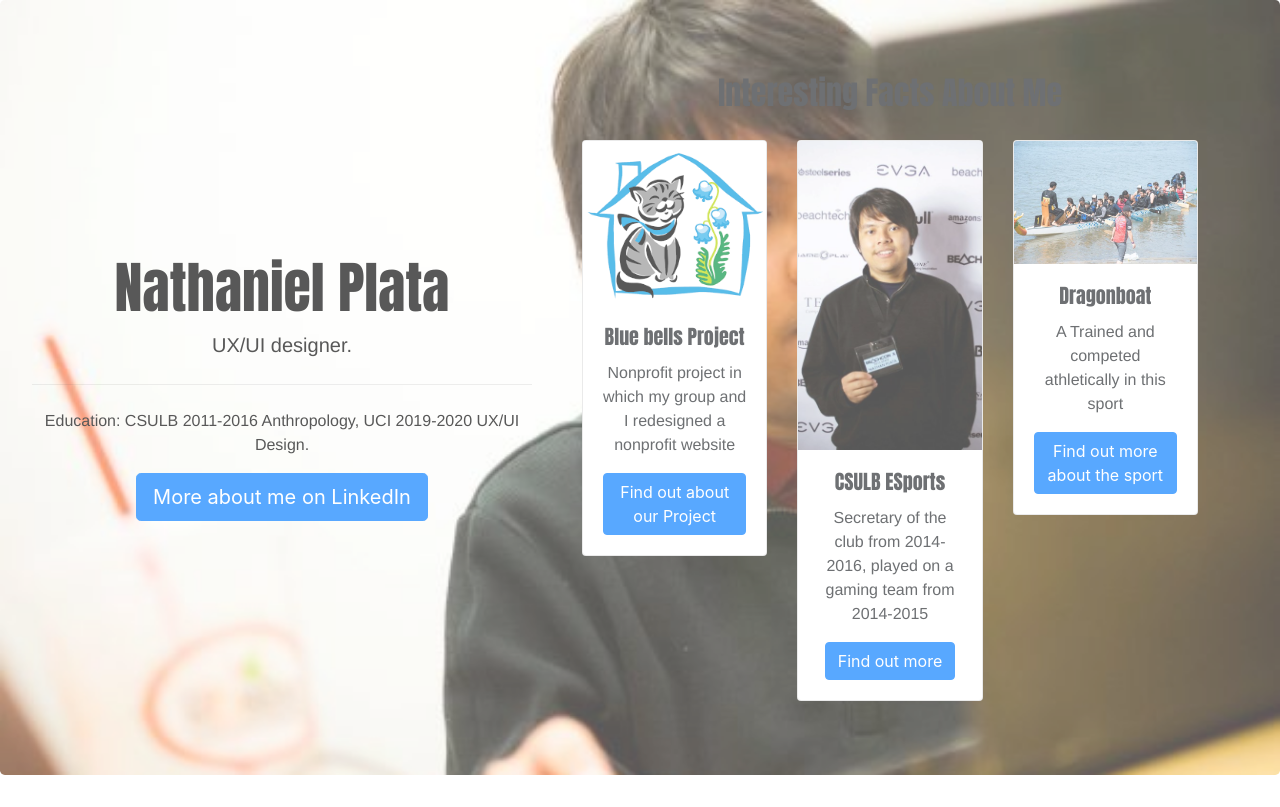
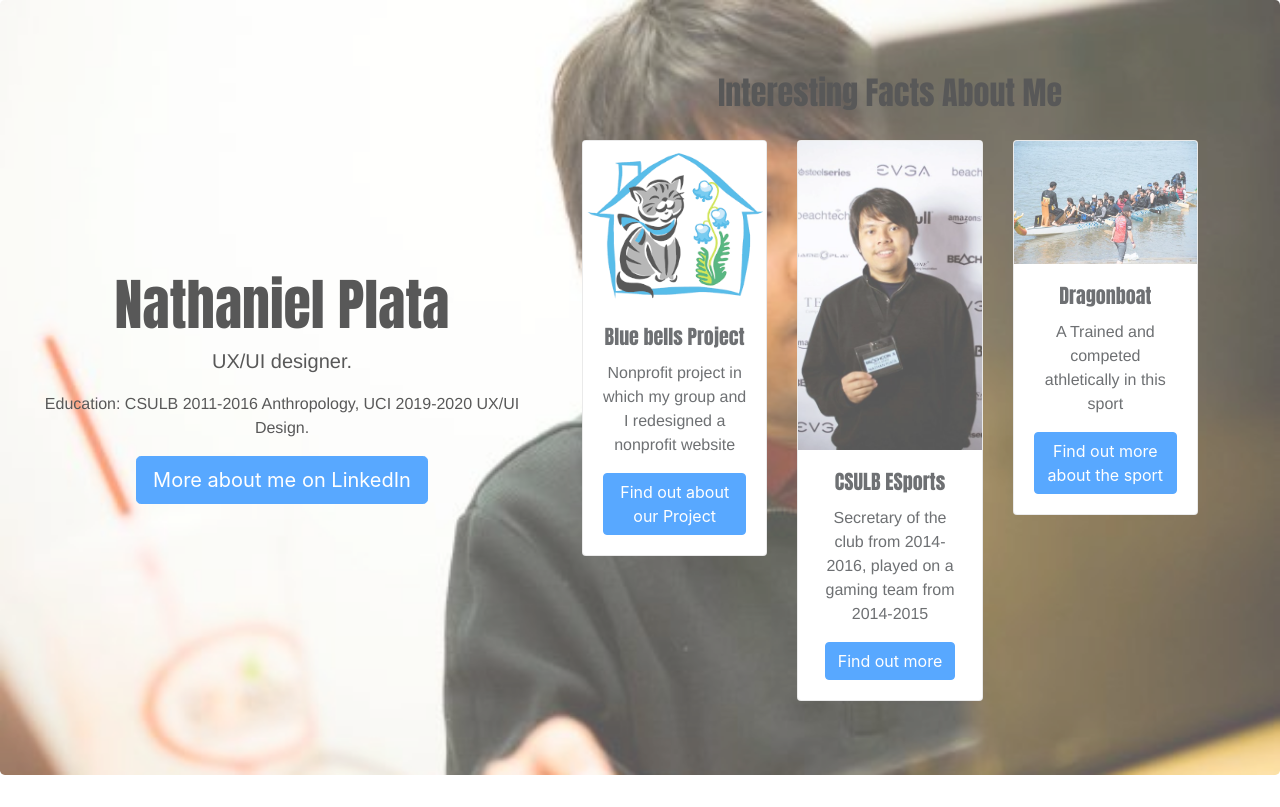
Before and after one commit to Nathanielplata/Website-Portfolio, a plain HTML site: page index.html in a window 1280 px wide. Drawn offline with nearby package versions, Linux system fonts and the light colour scheme.

Commit message:
added h2 color black

```diff
--- a/css/style.css
+++ b/css/style.css
@@ -5,6 +5,10 @@ h1, h2, h3 , h4, h5, h6 {
   p {
     font-family: 'Franklin Gothic Medium', 'Arial Narrow', Arial, sans-serif;
   }
+
+h2
+{color: black;
+}
 
 /*text on jumbo*/
 
@@ -62,6 +66,7 @@ background: rgba(0, 0, 0, 0.5);
 .imageContainer img {
     width: 100%;
     height: 100%;
+
   }
 .imageContainer {
     padding: 50px;
--- a/index.html
+++ b/index.html
@@ -18,9 +18,8 @@
     <div class="jumbotron">
       <div class="jumboCopy">
 
-        <h1 class="display-4">Nathaniel <span class="bold" >Plata</span class="bold"></h1>
-        <p class="lead">UX/UI designer.</p>
-        <hr class="my-4">
+        <h1 class="display-4">Nathaniel Plata <span class="bold" ></h1>
+        <p class="lead">UX/UI designer. </p>
         <p>Education: CSULB 2011-2016 Anthropology, UCI 2019-2020 UX/UI Design.</p>
         <a class="btn btn-primary btn-lg" href="https://www.linkedin.com/in/nathaniel-plata-9aa4bbb4/" role="button">More about me on LinkedIn </a>
         <div class="overlay">
```
